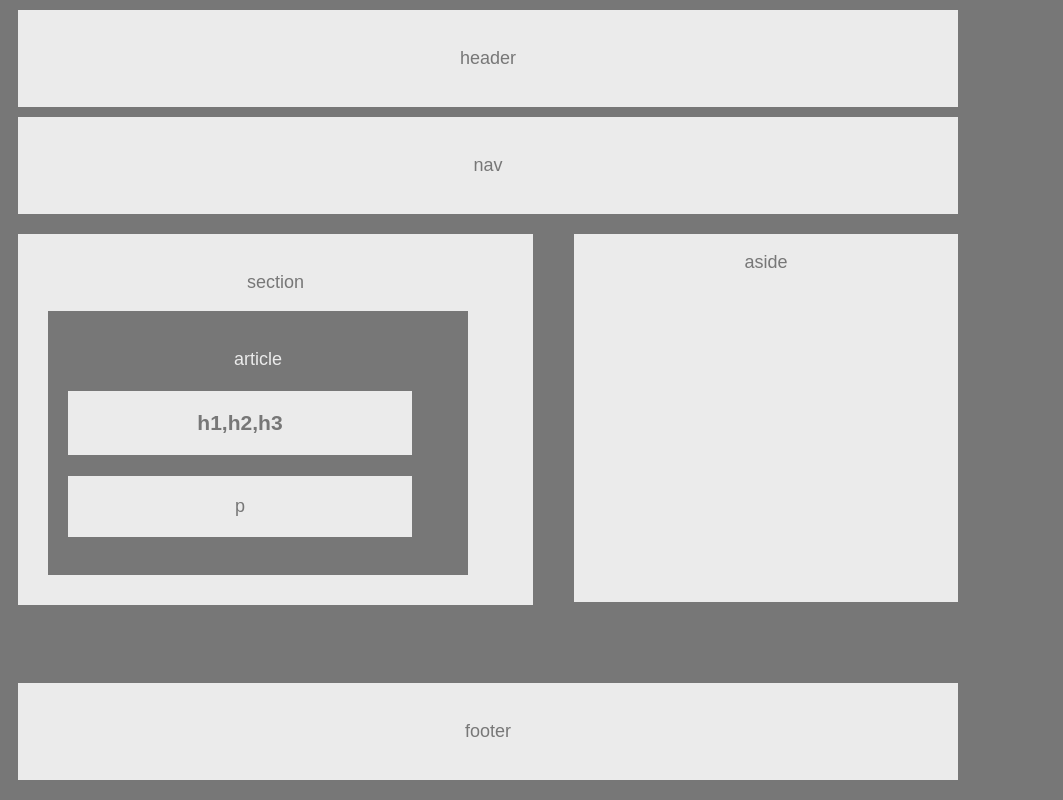
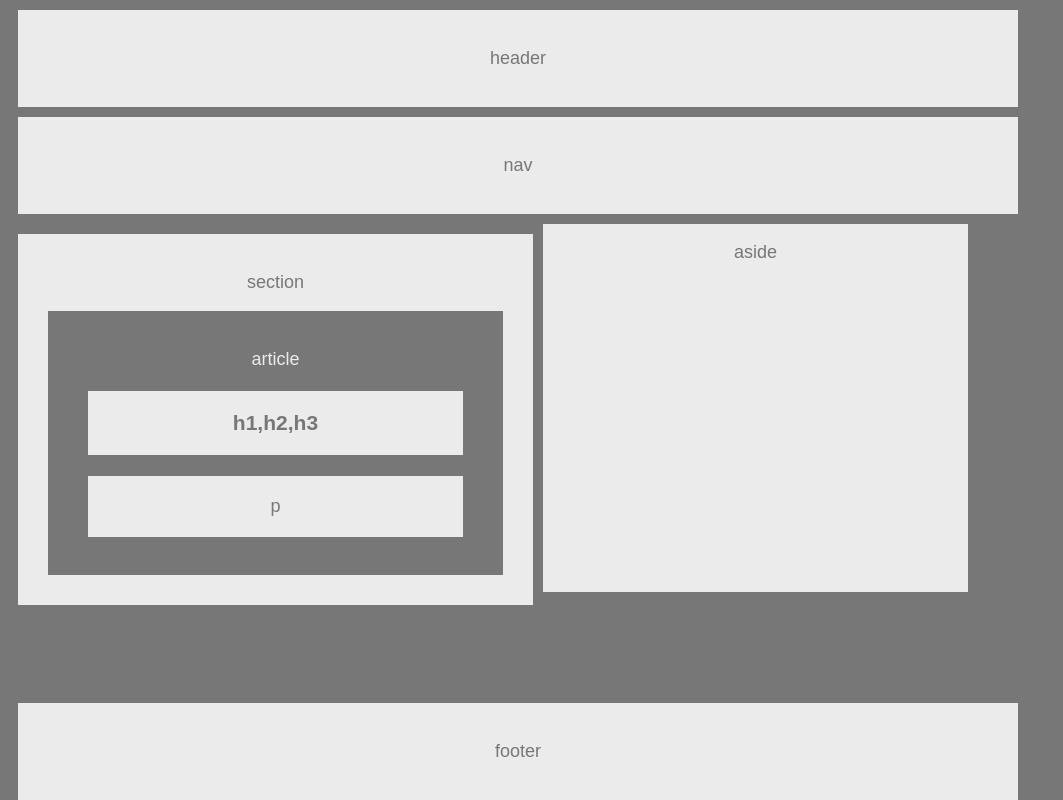
Before and after one commit to SylvanZz/HW-Wireframe, a plain HTML site: page index.html in a window 1280 px wide. Shown: the whole page, without its empty margins (0-1063 px from the left). Drawn offline with Linux system fonts and the light colour scheme.

Commit message:
Add files via upload

```diff
--- a/style.css
+++ b/style.css
@@ -17,7 +17,7 @@ section {
     background-color: #ebebeb;
     color: #777;
     padding: 20px;
-    width: 555px;
+    width: 495px;
     margin: 25px;
     float: left;
 }
@@ -27,7 +27,7 @@ header {
     background-color: #ebebeb;
     color: #777;
     padding: 20px;
-    width: 900px;
+    width: 960px;
     margin: 10px;
 }
 
@@ -36,7 +36,8 @@ h3 {
     background-color: #ebebeb;
     color: #777;
     padding: 20px;
-    width: 80%;
+    margin-left: 20px;
+    margin-right: 20px;
 }
 
 .p {
@@ -44,7 +45,8 @@ h3 {
     background-color: #ebebeb;
     color: #777;
     padding: 20px;
-    width: 80%;
+    margin-left: 20px;
+    margin-right: 20px;
 }
 
 article {
@@ -52,7 +54,8 @@ article {
     background-color: #777;
     color: #ebebeb;
     padding: 20px;
-    width: 80%;
+    margin-right: 20px;
+    margin-left: 20px;
     margin: 10px;
 }
 
@@ -61,7 +64,7 @@ nav {
     background-color: #ebebeb;
     color: #777;
     padding: 20px;
-    width: 900px;
+    width: 960px;
     margin: 10px;
 }
 
@@ -79,7 +82,7 @@ section {
     display: block;
     background-color: #ebebeb;
     color: #777;
-    padding: 20px;
+    /* padding: 20px; */
     width: 475px;
     margin: 10px;
 }
@@ -89,11 +92,11 @@ aside {
     position: relative;
     background-color: #ebebeb;
     color: #777;
-    width: 40%;
+    width: 425px;
     float: right;
     /* padding: 20px; */
-    margin: 10px;
-    z-index: 1;
+    /* margin: 10px; */
+    /* z-index: 1; */
     height: 368px;
 }
 
@@ -103,7 +106,8 @@ footer {
     background-color: #ebebeb;
     color: #777;
     padding: 20px;
-    width: 900px;
-    bottom: 10px;
+    width: 960px;
+    float: auto;
     margin: 10px;
+    bottom: -10px;
 }
```
